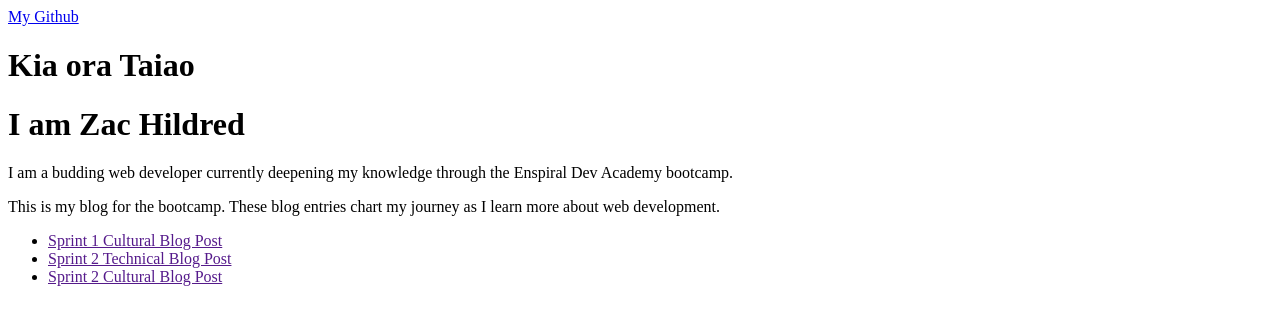
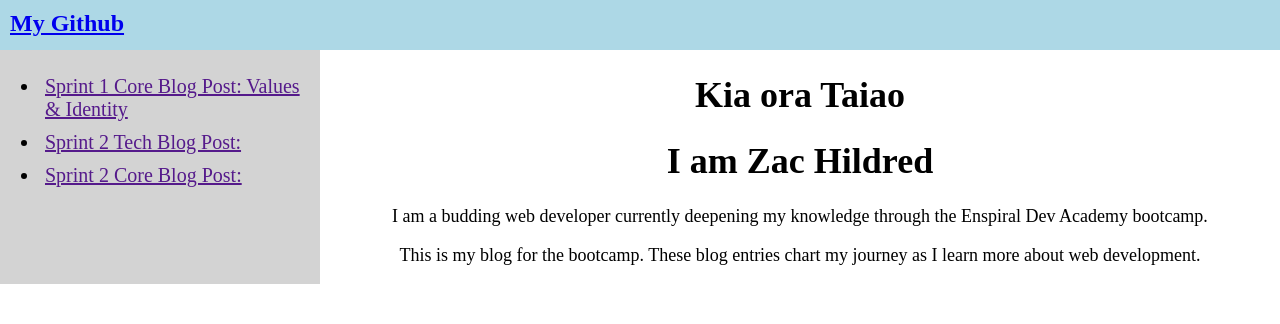
Before and after one commit to zhildred/zhildred.github.io, a plain HTML site: page index.html in a window 1280 px wide. Drawn offline with Linux system fonts and the light colour scheme.

Commit message:
Add basic styling to index.html

```diff
--- a/index.html
+++ b/index.html
@@ -5,9 +5,21 @@
   </head>
   <body>
     <header>
+      <h2>
         <a href="https://github.com/zhildred">My Github</a>
+      </h2>
       </header>
-    <main>
+      <div class="container">
+        <div class="item post-index">
+          <nav>
+            <ul>
+              <li><a href="">Sprint 1 Core Blog Post: Values & Identity</a></li>
+              <li><a href="">Sprint 2 Tech Blog Post: </a></li>
+              <li><a href="">Sprint 2 Core Blog Post: </a></li>
+            </ul>
+          </nav>
+        </div>
+        <main class="item">
           <div>
             <h1>Kia ora Taiao</h1>
             <h1>I am Zac Hildred</h1>
@@ -22,15 +34,7 @@
               as I learn more about web development.
             </p>
           </div>
+      </div>
     </main>
-    <div>
-      <nav>
-        <ul>
-          <li><a href="">Sprint 1 Cultural Blog Post</a></li>
-          <li><a href="">Sprint 2 Technical Blog Post</a></li>
-          <li><a href="">Sprint 2 Cultural Blog Post</a></li>
-        </ul>
-      </nav>
-    </div>
   </body>
 </html>
--- a/styles/main.css
+++ b/styles/main.css
@@ -0,0 +1,36 @@
+body {
+    margin: 0;
+}
+
+header {
+    padding: 10px;
+    position: sticky;
+    background-color: lightblue;
+    height: 30px;
+    margin: auto;
+}
+
+header h2 {
+    margin: 0;
+}
+
+.container {
+    display: grid;
+    grid-template-columns: 25% auto;
+}
+
+main {
+    font-size: 18px;
+    text-align: center;
+}
+
+/*make it float to the left*/
+.post-index {
+    padding-right: 10px;
+    background-color: lightgray;
+    font-size: 20px;
+}
+
+.post-index li {
+    padding: 5px;
+}
```
Lines whose indentation alone changed are shown as unchanged.
